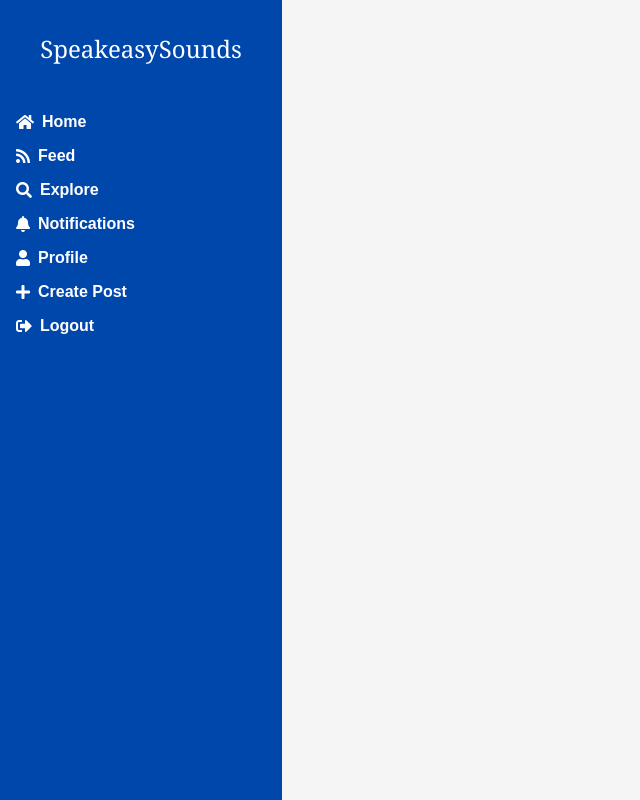
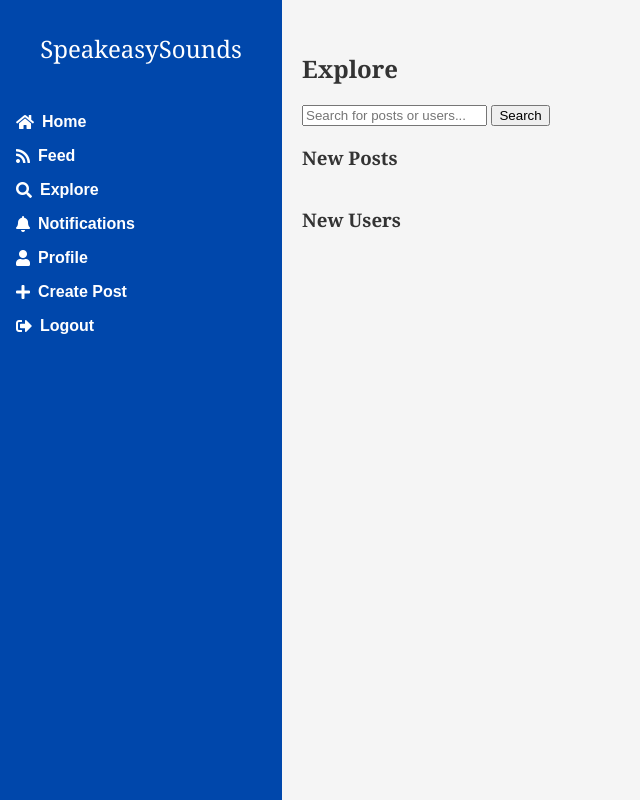
Before and after one commit to MarcusMallia/MarcusMallia-PHPsynoptic, a PHP site: page /explore.php in a window 1280 px wide. Shown: the whole page, without its empty margins (0-640 px from the left). Run offline with PHP 8.4, Linux system fonts and the light colour scheme; the visitor is signed in with stand-in values (Sample User, id 1); data that the repository does not hold is empty.

Commit message:
Update Explore Page Layout
- Updated search results and new posts layout for better readability.

```diff
--- a/scripts/explore.php
+++ b/scripts/explore.php
@@ -40,6 +40,7 @@
 $current_user_id = $_SESSION['user_id'];
 ?>
 
+<div class="main-content">
     <main>
         <h2>Explore</h2>
         <!-- Search bar -->
@@ -53,12 +54,15 @@
         <?php if (empty($search_query)): ?>
             <!-- Display new posts when search is blank -->
             <h3>New Posts</h3>
+            <div class="post-container">
                 <?php while ($post = $result_new_posts->fetch_assoc()): ?>
                     <?php include '../templates/post.php'; ?>
                 <?php endwhile; ?>
+            </div>
 
             <!-- Display new users when search is blank -->
             <h3>New Users</h3>
+            <div class="user-container">
                 <?php while ($user = $result_new_users->fetch_assoc()): ?>
                     <div class="user">
                         <h4><a href="user_profile.php?user_id=<?php echo $user['user_id']; ?>"><?php echo htmlspecialchars($user['username']); ?></a></h4>
@@ -72,15 +76,19 @@
                         </form>
                     </div>
                 <?php endwhile; ?>
+            </div>
         <?php else: ?>
             <!-- Display search results for posts -->
             <h3>Search Results for Posts</h3>
+            <div class="post-container">
                 <?php while ($post = $result_search_posts->fetch_assoc()): ?>
                     <?php include '../templates/post.php'; ?>
                 <?php endwhile; ?>
+            </div>
 
             <!-- Display search results for users -->
             <h3>Search Results for Users</h3>
+            <div class="user-container">
                 <?php while ($user = $result_search_users->fetch_assoc()): ?>
                     <div class="user">
                         <h4><a href="user_profile.php?user_id=<?php echo $user['user_id']; ?>"><?php echo htmlspecialchars($user['username']); ?></a></h4>
@@ -94,8 +102,10 @@
                         </form>
                     </div>
                 <?php endwhile; ?>
+            </div>
         <?php endif; ?>
     </main>
+</div>
 
 <?php
 include '../templates/footer.php';
```
Lines whose indentation alone changed are shown as unchanged.
